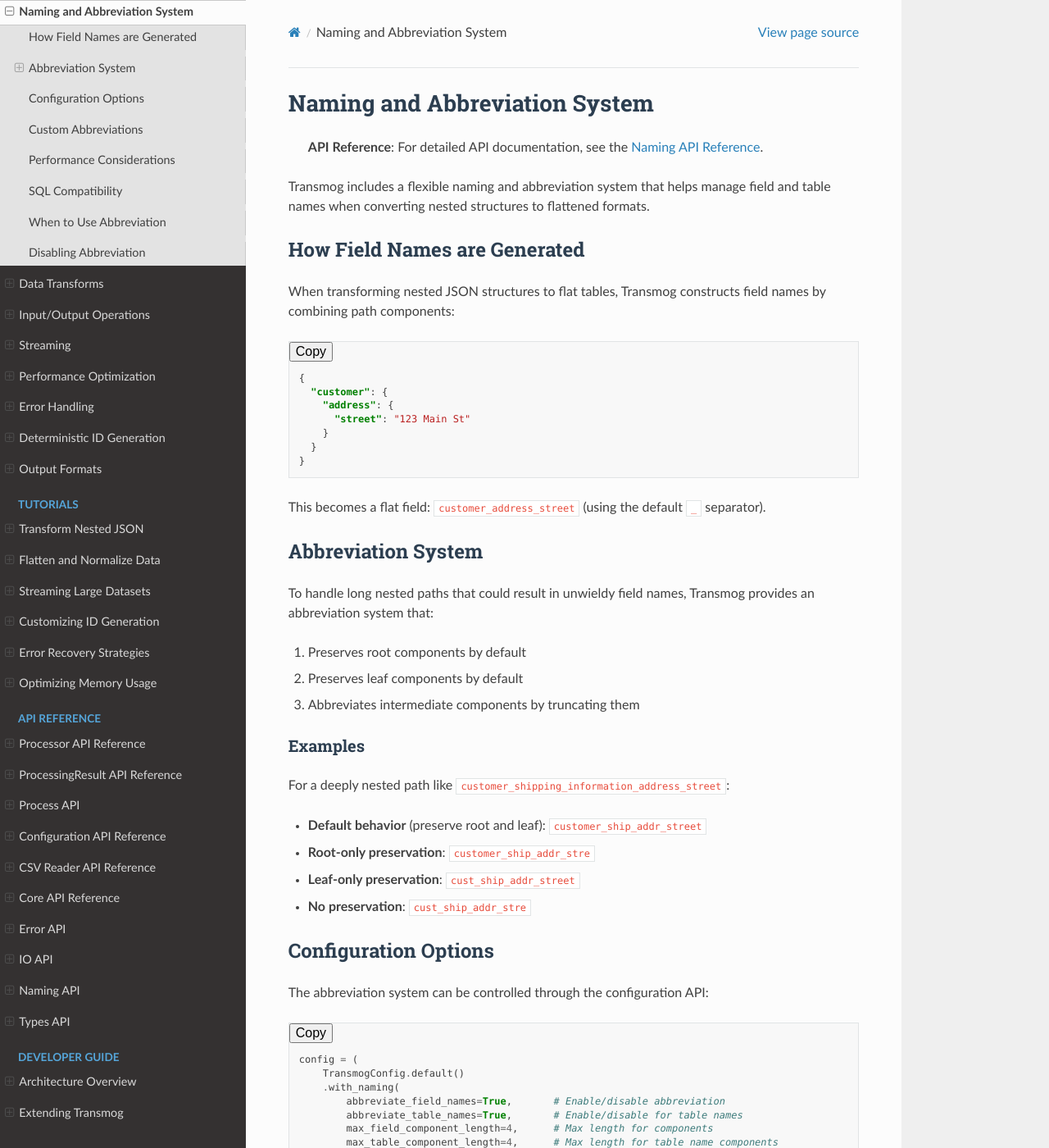
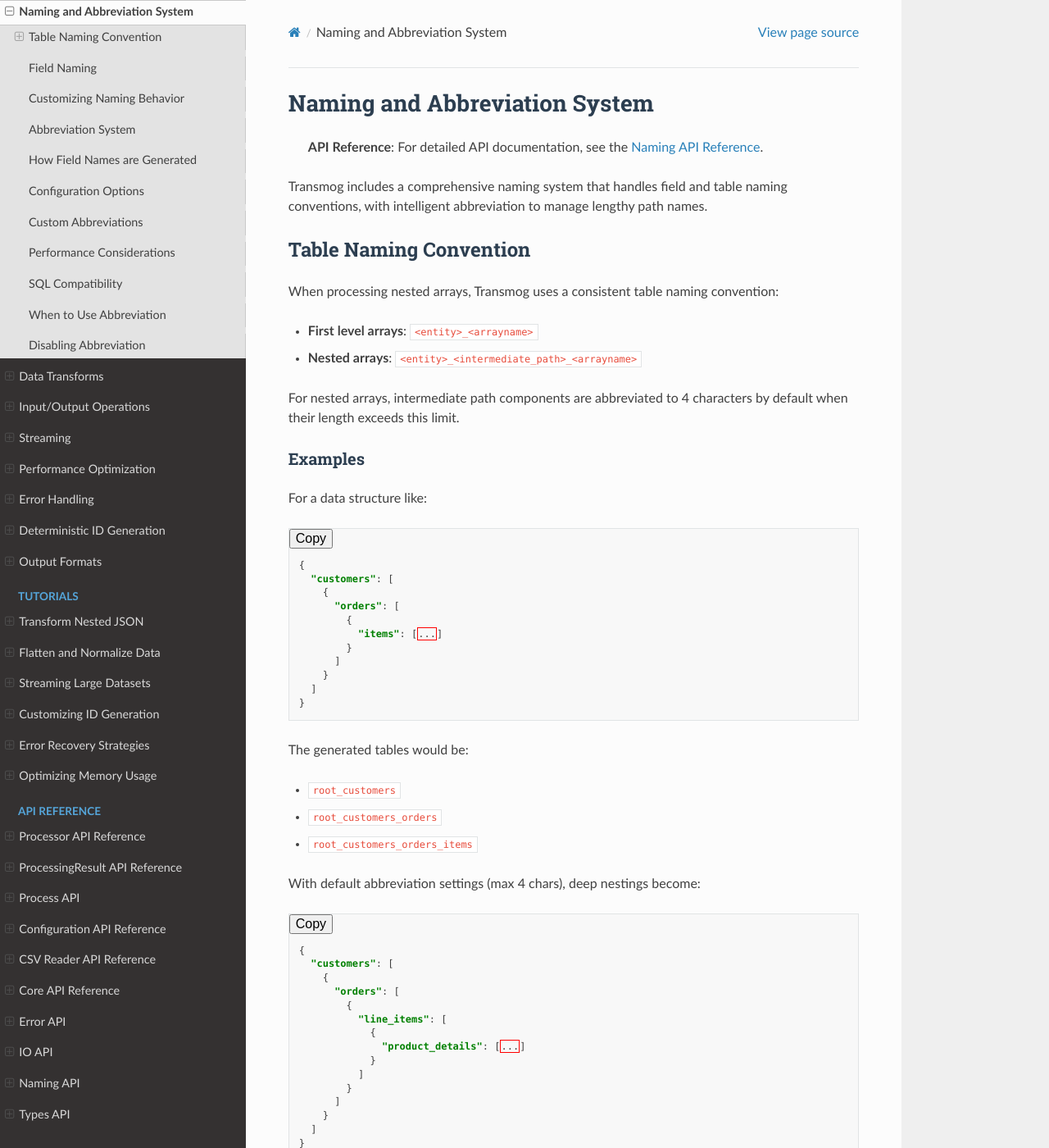
Before and after one commit to scottdraper8/transmog, a Sphinx documentation site: the page built from docs/user/processing/naming.md, in a window 1280 px wide and 1400 px high. Shown: the whole window at 82% size. Built offline with Sphinx 7.4.7 and the Read the Docs theme 3.1.0, drawn with Linux system fonts in a browser that asks for light colours; some of the changed text lies outside the part shown.

Commit message:
Corrects naming/abbreviation conventions

````diff
--- a/docs/user/processing/naming.md
+++ b/docs/user/processing/naming.md
@@ -2,8 +2,128 @@
 
 > **API Reference**: For detailed API documentation, see the [Naming API Reference](../../api/naming.md).
 
-Transmog includes a flexible naming and abbreviation system that helps manage field and table names when
-converting nested structures to flattened formats.
+Transmog includes a comprehensive naming system that handles field and table naming conventions,
+with intelligent abbreviation to manage lengthy path names.
+
+## Table Naming Convention
+
+When processing nested arrays, Transmog uses a consistent table naming convention:
+
+- **First level arrays**: `<entity>_<arrayname>`
+- **Nested arrays**: `<entity>_<intermediate_path>_<arrayname>`
+
+For nested arrays, intermediate path components are abbreviated to 4 characters by default when their
+length exceeds this limit.
+
+### Examples
+
+For a data structure like:
+
+```json
+{
+  "customers": [
+    {
+      "orders": [
+        {
+          "items": [...]
+        }
+      ]
+    }
+  ]
+}
+```
+
+The generated tables would be:
+
+- `root_customers`
+- `root_customers_orders`
+- `root_customers_orders_items`
+
+With default abbreviation settings (max 4 chars), deep nestings become:
+
+```json
+{
+  "customers": [
+    {
+      "orders": [
+        {
+          "line_items": [
+            {
+              "product_details": [...]
+            }
+          ]
+        }
+      ]
+    }
+  ]
+}
+```
+
+Would generate:
+
+- `root_customers`
+- `root_customers_orders`
+- `root_customers_orders_line_items` (or `root_customers_orders_line` if abbreviated)
+- `root_customers_orders_line_prod_details` (abbreviated intermediate components)
+
+## Field Naming
+
+Fields follow a similar pattern but typically include the full path:
+
+```json
+{
+  "customer": {
+    "billing_address": {
+      "street": "123 Main St"
+    }
+  }
+}
+```
+
+Would be flattened to:
+
+```text
+"customer_billing_address_street": "123 Main St"
+```
+
+With field abbreviation, this might become:
+
+```text
+"customer_bill_addr_street": "123 Main St"
+```
+
+## Customizing Naming Behavior
+
+You can customize the naming behavior through the `TransmogConfig`:
+
+```python
+from transmog import TransmogConfig, Processor
+
+# Custom naming configuration
+config = TransmogConfig.default().with_naming(
+    separator="_",                     # Character to separate path components
+    abbreviate_table_names=True,       # Enable table name abbreviation
+    abbreviate_field_names=True,       # Enable field name abbreviation
+    max_table_component_length=4,      # Max length for table path components
+    max_field_component_length=5,      # Max length for field path components
+    preserve_root_component=True,      # Don't abbreviate root components
+    preserve_leaf_component=True,      # Don't abbreviate leaf components
+    custom_abbreviations={             # Custom abbreviation dictionary
+        "information": "info",
+        "configuration": "config"
+    }
+)
+
+processor = Processor(config=config)
+```
+
+The naming system balances readability with practical length constraints, allowing you to
+control how verbose or compact your output data structure will be.
+
+## Abbreviation System
+
+The abbreviation system handles lengthy field and table names by intelligently truncating
+path components while preserving the most important parts.
 
 ## How Field Names are Generated
 
@@ -20,30 +140,6 @@
 ```
 
 This becomes a flat field: `customer_address_street` (using the default `_` separator).
-
-## Abbreviation System
-
-To handle long nested paths that could result in unwieldy field names, Transmog provides an abbreviation system that:
-
-1. Preserves root components by default
-2. Preserves leaf components by default
-3. Abbreviates intermediate components by truncating them
-
-### Examples
-
-For a deeply nested path like `customer_shipping_information_address_street`:
-
-- **Default behavior** (preserve root and leaf):
-  `customer_ship_addr_street`
-
-- **Root-only preservation**:
-  `customer_ship_addr_stre`
-
-- **Leaf-only preservation**:
-  `cust_ship_addr_street`
-
-- **No preservation**:
-  `cust_ship_addr_stre`
 
 ## Configuration Options
 
````
Also changed, not shown: README.md (+2 -1 lines), docs/api/naming.md (+27 -3 lines), 9 other files.
